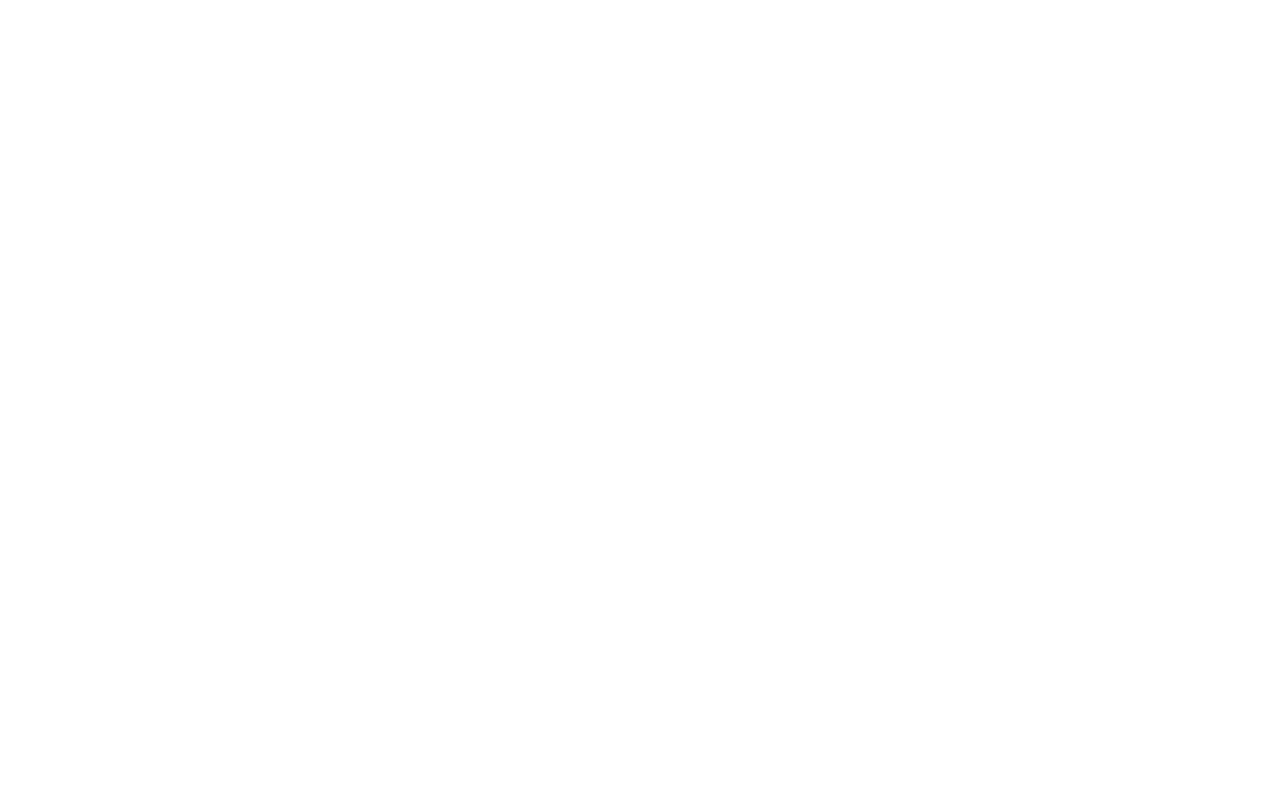
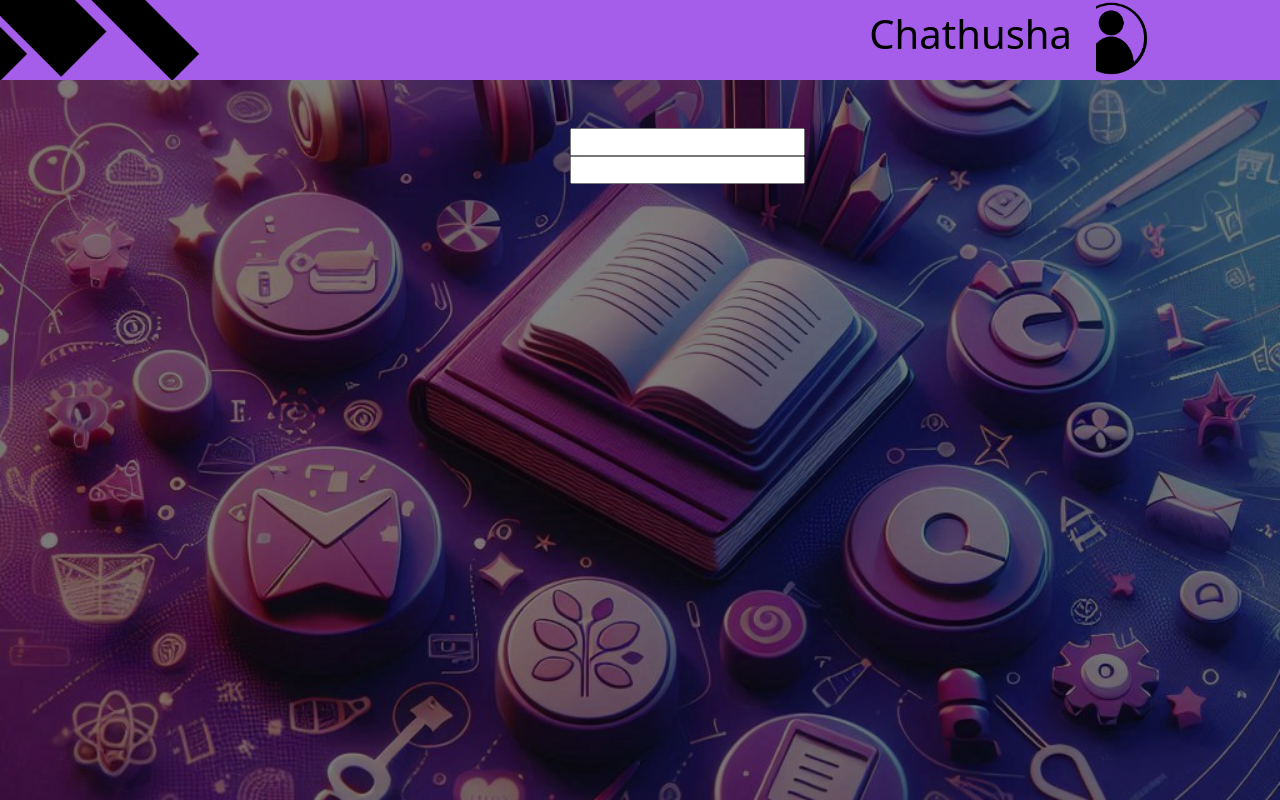
Before and after one commit to Eternatus9999/L-Lang-Frontend, an Angular app: page /attemp-quiz in a window 1280 px wide. Before the commit this address led to /. Built offline with nearby package versions, Linux system fonts and the light colour scheme.

Commit message:
add Quiz Page

```diff
--- a/src/app/page/dashboard/dashboard.component.html
+++ b/src/app/page/dashboard/dashboard.component.html
@@ -16,13 +16,13 @@
         <div class="row m-5">
             <div class="col-5"></div>
             <div class="col me-5">
-                <button>Add</button>
+                <button class="btn">Add</button>
             </div>
             <div class="col me-5">
-                <button>Attempt</button>
+                <button class="btn" routerLink="attemp-quiz">Attempt</button>
             </div>
             <div class="col">
-                <button>View</button>
+                <button class="btn">View</button>
             </div>
         </div>
         <div class="row mt-5">
--- /dev/null
+++ b/src/app/page/quizpage/quizpage.component.css
@@ -0,0 +1,13 @@
+*{
+    margin: 0;
+    padding: 0;
+}
+
+.banner{
+    z-index: -1;
+    width: 100;
+    height: 100vh;
+    background-size: cover;
+    background-position: center;
+    background-image: linear-gradient(rgba(0, 0, 0, 0.5),rgba(0, 0, 0, 0.5)),url("../../../assets/image/Login-Register.png.png");
+}
--- /dev/null
+++ b/src/app/page/quizpage/quizpage.component.html
@@ -0,0 +1,18 @@
+<div class="banner">
+    <app-heading></app-heading>
+    <div class="container mt-5">
+        <div class="row">
+            <div class="col-6"></div>
+            <div class="col">
+                <input type="text" name="" id="">
+            </div>
+        </div>
+        <div class="row"></div>
+        <div class="row">
+            <div class="col-6"></div>
+            <div class="col">
+                <input type="text" name="" id="">
+            </div>
+        </div>
+    </div>
+</div>
```
Also changed, not shown: src/app/app.routes.ts (+6 -1 lines), src/app/page/quizpage/quizpage.component.ts (added, +14 -0 lines), 1 other file (tests, documents, lock files or other folders).
